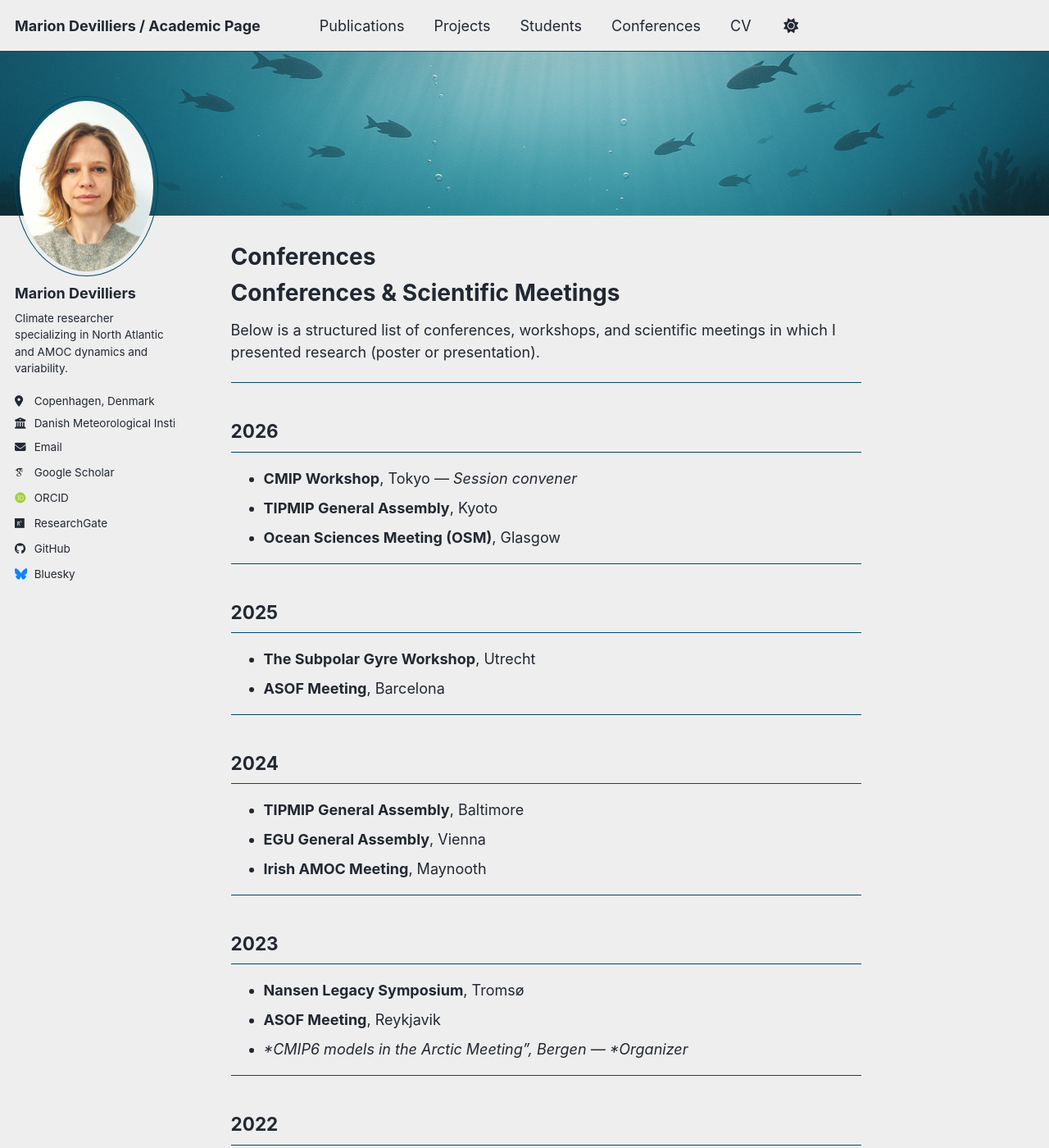
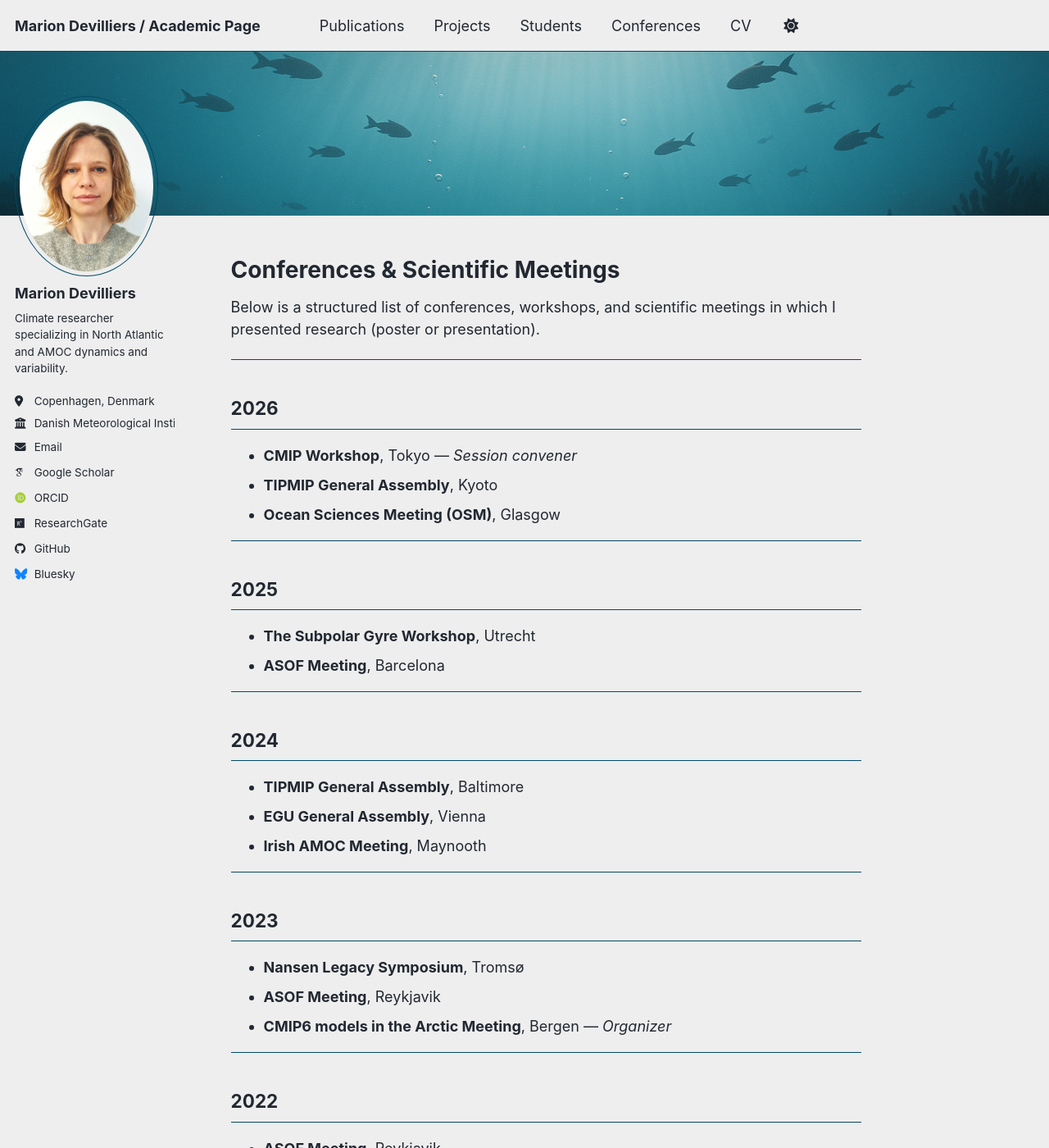
Before and after one commit to mariondevilliers/mariondevilliers.github.io, a Jekyll site: the page built from _pages/conferences.md, in a window 1280 px wide and 1400 px high. Shown: the whole window at 82% size. Built offline with Jekyll 4.4.1, drawn with Linux system fonts in a browser that asks for light colours; some web fonts are replaced; a script bundle is joined from its source files by our own code; library files that are not in the unit come from our copies.

Commit message:
Update conferences.md

```diff
--- a/_pages/conferences.md
+++ b/_pages/conferences.md
@@ -1,6 +1,6 @@
 ---
 layout: single
-title: "Conferences"
+title: ""
 permalink: /conferences/
 author_profile: true
 toc: false
@@ -35,7 +35,7 @@ Below is a structured list of conferences, workshops, and scientific meetings in
 ## 2023
 - **Nansen Legacy Symposium**, Tromsø
 - **ASOF Meeting**, Reykjavik
-- **CMIP6 models in the Arctic Meeting”, Bergen — *Organizer*
+- **CMIP6 models in the Arctic Meeting**, Bergen — *Organizer*
 
 ---
 
```
